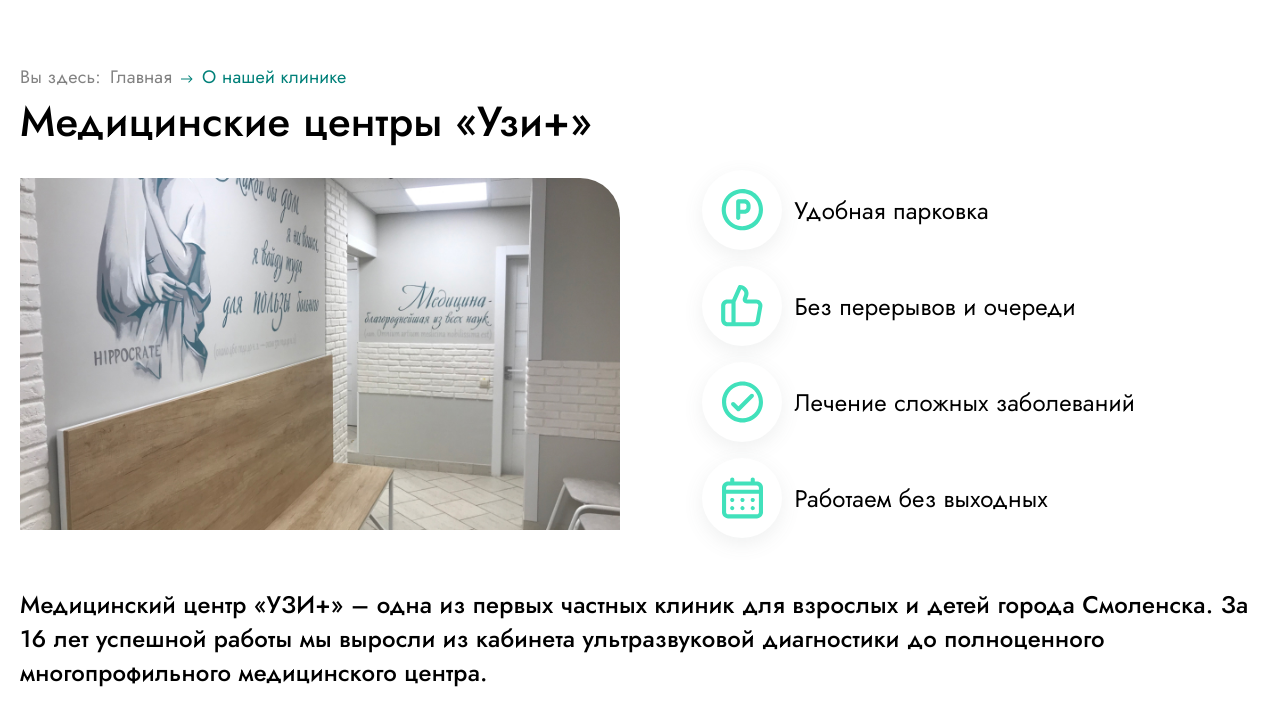
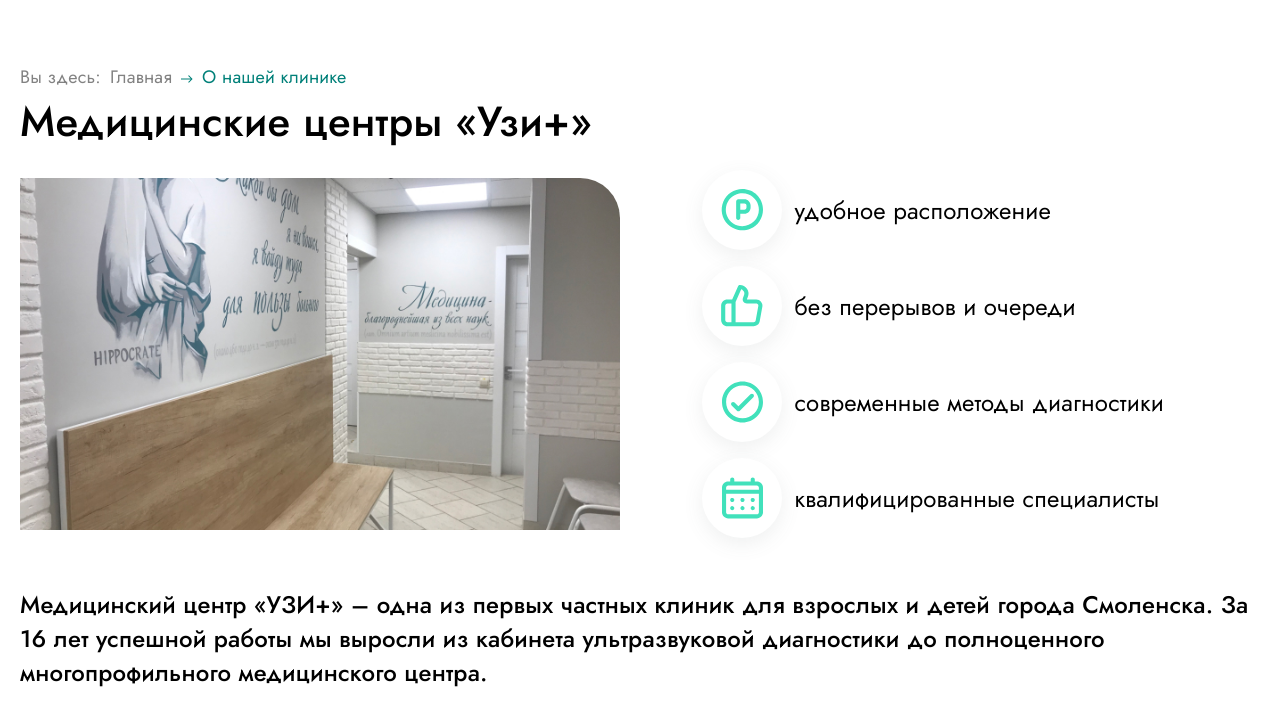
Before and after one commit to yurkaronin/uzi-plus, a PHP site: page /about.php in a window 1280 px wide. Shown: the part 230-942 px from the top of the page. Run offline with PHP 8.4, Linux system fonts and the light colour scheme.

Commit message:
Поменял текстовое описание

```diff
--- a/about.php
+++ b/about.php
@@ -32,7 +32,7 @@ include "./components/header.php";
                     fill="#41E1BB" />
                 </svg>
 
-              </div><span>Удобная парковка</span>
+              </div><span>удобное расположение</span>
             </li>
             <li>
               <div class="icon">
@@ -42,7 +42,7 @@ include "./components/header.php";
                     fill="#41E1BB" />
                 </svg>
 
-              </div><span>Без перерывов и очереди</span>
+              </div><span>без перерывов и очереди</span>
             </li>
             <li>
               <div class="icon">
@@ -52,7 +52,7 @@ include "./components/header.php";
                     fill="#41E1BB" />
                 </svg>
 
-              </div><span>Лечение сложных заболеваний</span>
+              </div><span>современные методы диагностики</span>
             </li>
             <li>
               <div class="icon">
@@ -62,7 +62,7 @@ include "./components/header.php";
                     fill="#41E1BB" />
                 </svg>
 
-              </div><span>Работаем без выходных</span>
+              </div><span>квалифицированные специалисты</span>
             </li>
           </ul>
         </div>
```
